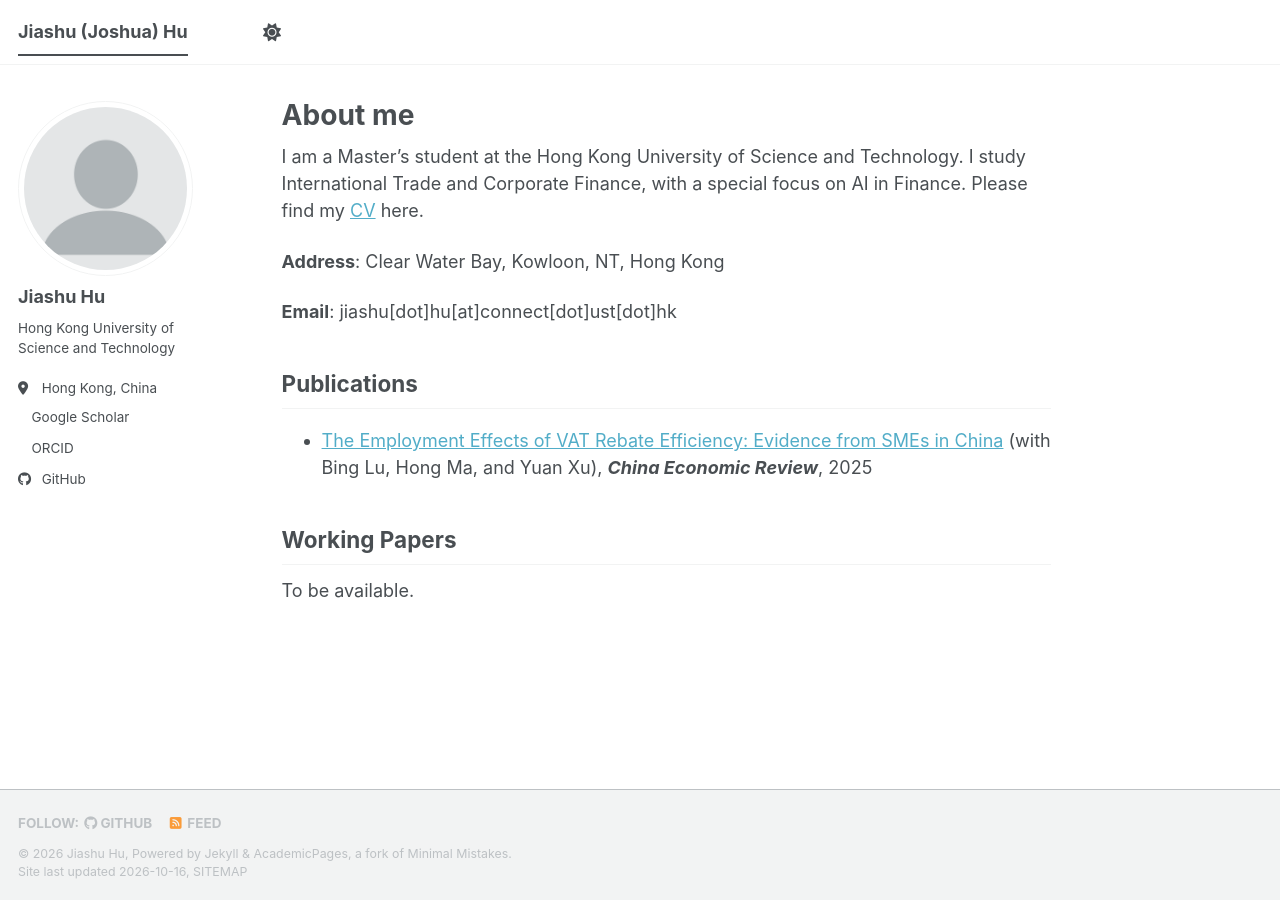
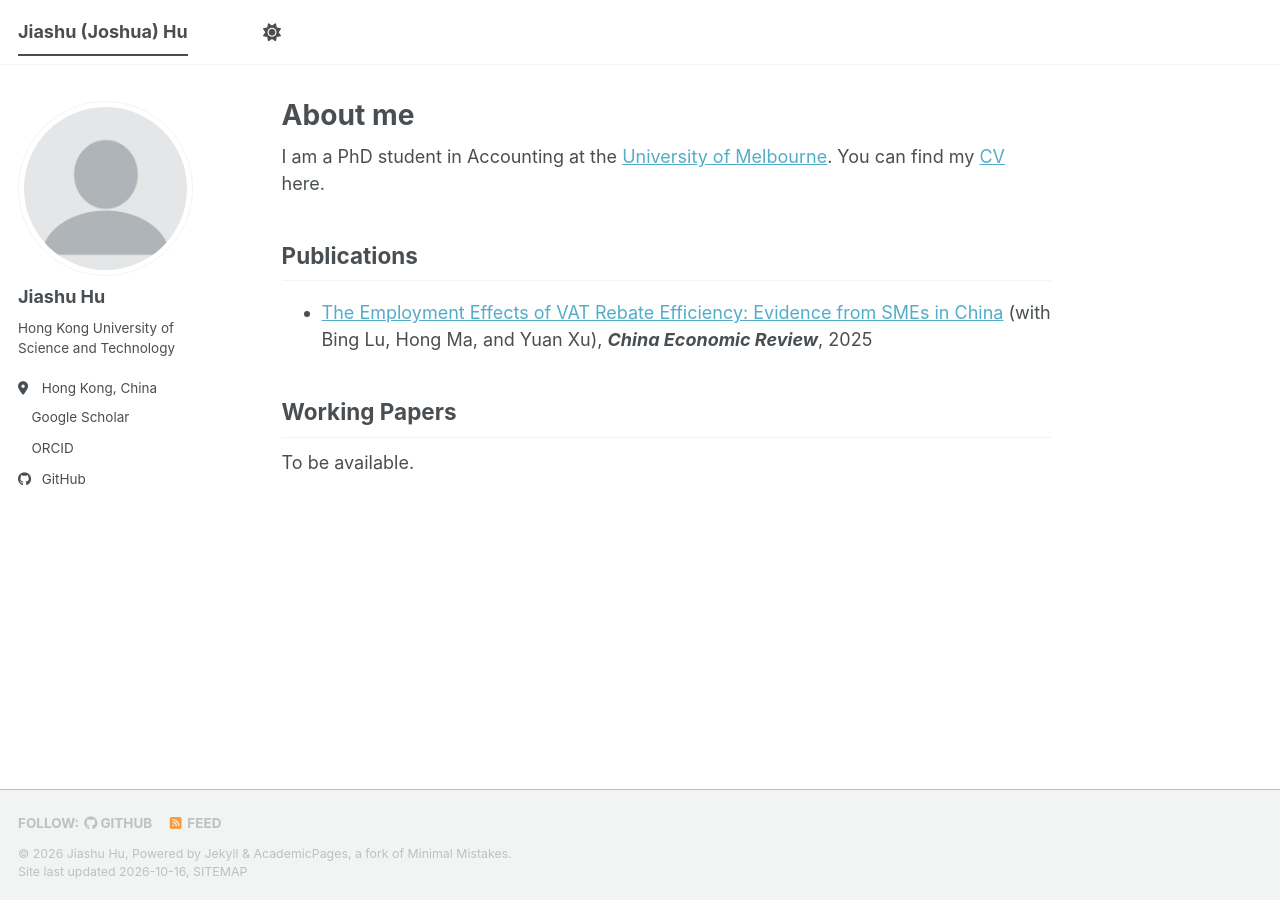
Before and after one commit to jiashuhu/jiashuhu.github.io, a Jekyll site: the page built from _pages/about.md, in a window 1280 px wide. Built offline with Jekyll 4.4.1, drawn with Linux system fonts in a browser that asks for light colours; a style sheet for code colours, icons or effects is not loaded.

Commit message:
Revise about page for current academic information
Updated academic status and university affiliation.

```diff
--- a/_pages/about.md
+++ b/_pages/about.md
@@ -7,11 +7,11 @@ redirect_from:
   - /about.html
 ---
 
-I am a Master's student at the Hong Kong University of Science and Technology. I study International Trade and Corporate Finance, with a special focus on AI in Finance. Please find my [CV]() here.
+I am a PhD student in Accounting at the [University of Melbourne](https://www.unimelb.edu.au/). You can find my [CV]() here.
 
-**Address**: Clear Water Bay, Kowloon, NT, Hong Kong
+<!--**Address**: Clear Water Bay, Kowloon, NT, Hong Kong -->
 
-**Email**: jiashu\[dot\]hu\[at\]connect\[dot\]ust\[dot\]hk
+<!--**Email**: jiashu\[dot\]hu\[at\]connect\[dot\]ust\[dot\]hk -->
 
 
 Publications
```
